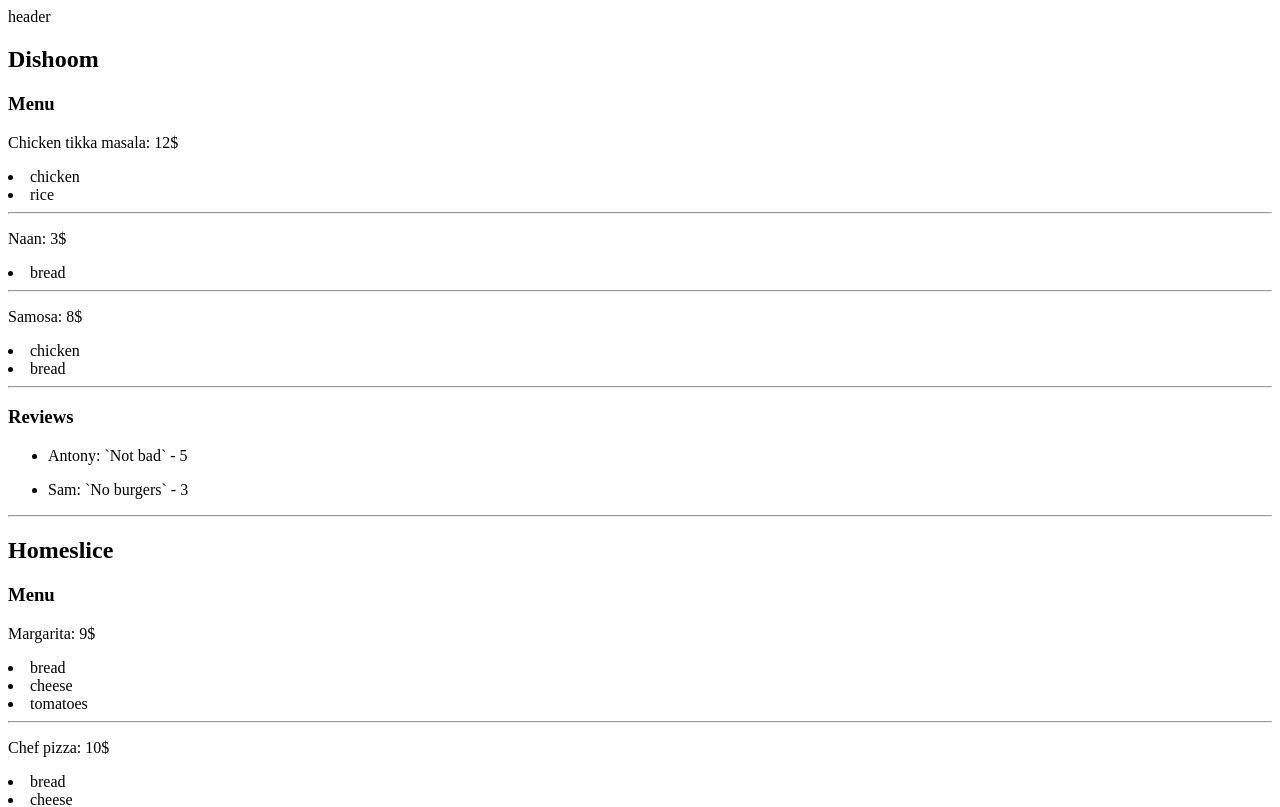
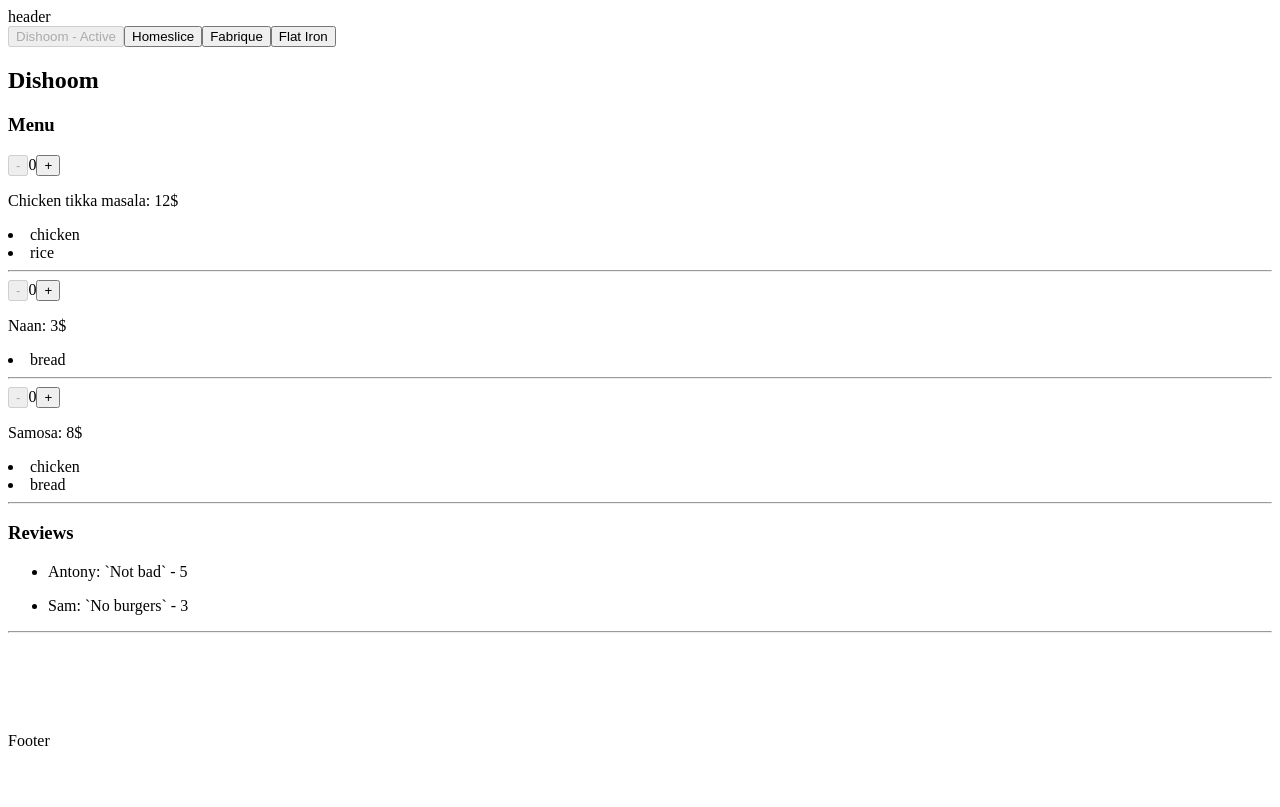
Before and after one commit to vladexnik/react-20240311, a React (Vite) app: page / in a window 1280 px wide. Shown: the top 807 px of the page. Built offline with nearby package versions, Linux system fonts and the light colour scheme.

Commit message:
add tabs and counter for dishes

```diff
--- a/src/App.jsx
+++ b/src/App.jsx
@@ -1,16 +1,30 @@
 import './App.css';
 import { restaurants } from '../materials/mock';
+import Layout from './components/layout/Layout';
+import { useState, } from 'react';
+import RestaurantTabs from './components/restaurant-tabs/restaurant-tabs';
 import Restaurant from './components/restaurant/Restaurant';
-import Layout from './components/layout/Layout';
+
+
+const getSavedCurrentRestaurantIndex=()=>{
+  return Number(localStorage.getItem('currentRestaurantIndex'));
+}
 
 function App() {
+
+  const [currentRestaurantIndex,setCurrentRestaurantIndex]=useState(getSavedCurrentRestaurantIndex);
+  const currentRestaurant=restaurants[currentRestaurantIndex];
+
+
+
   return (
     <Layout>
-      {restaurants.map(restaurant=>(
-        <div key={restaurant.id}>
-          <Restaurant  restaurant={restaurant}/>
-        </div>
-      ))}
+      <RestaurantTabs
+        restaurants={restaurants}
+        onTabClick={setCurrentRestaurantIndex}
+        currentIndex={currentRestaurantIndex}
+      />
+      {currentRestaurant && <Restaurant restaurant={currentRestaurant} />}
     </Layout>
   )
 }
--- a/src/components/layout/Layout.jsx
+++ b/src/components/layout/Layout.jsx
@@ -4,7 +4,7 @@
     <div>
         <header>header</header>
         <div>{children}</div>
-        <footer>Footer</footer>
+        <footer style={{position: 'absolute', bottom: '50px'}}>Footer</footer>
     </div>
   )
 }
--- a/src/components/menuDish/MenuDish.jsx
+++ b/src/components/menuDish/MenuDish.jsx
@@ -1,10 +1,22 @@
+import { useState } from "react";
 
 const MenuDish = ({menuDish}) => {
 
     const {name, ingredients, price}=menuDish;
+    const [count, setCount]=useState(0);
+
+    const calc=(num)=>{
+        setCount(count=> count+num);
+
+    }
 
     return (
         <>
+            <div>
+                <button onClick={()=> calc(-1)} disabled={count === 0}>-</button>
+                <span>{count}</span>
+                <button onClick={()=> calc(+1)} disabled={count === 10}>+</button>
+            </div>
             <p>{name}: {price}$</p>
             {ingredients.map(ingredient=>(
                     <li key={ingredient}>{ingredient}</li>
--- /dev/null
+++ b/src/components/restaurant-tabs/restaurant-tabs.jsx
@@ -0,0 +1,29 @@
+import { useEffect } from "react"
+import { Tab } from "../tab/Tab"
+
+const setCurrentRestaurantIndexStorage = (index) => {
+        localStorage.setItem("currentRestaurantIndex", index.toString())
+}
+
+const RestaurantTabs = ({restaurants, onTabClick, currentIndex}) => {
+
+    useEffect(()=>{
+        setCurrentRestaurantIndexStorage(currentIndex);
+    },[currentIndex])
+
+    return (
+    <div>
+        {restaurants.map((restaurant, index)=>(
+            <Tab
+                key={restaurant.id}
+                title={restaurant.name}
+                onClick={()=> { onTabClick(index);
+                }}
+                isActive={index===currentIndex}
+            />
+        ))}
+    </div>
+  )
+}
+
+export default RestaurantTabs
--- /dev/null
+++ b/src/components/tab/Tab.jsx
@@ -0,0 +1,10 @@
+export const Tab = ({ title, isActive, onClick }) => {
+  return (
+    <button onClick={onClick} disabled={isActive}
+    >
+
+      {title}
+      {isActive && ' - Active'}
+    </button>
+  );
+};
```
Also changed, not shown: .eslintrc.cjs.
